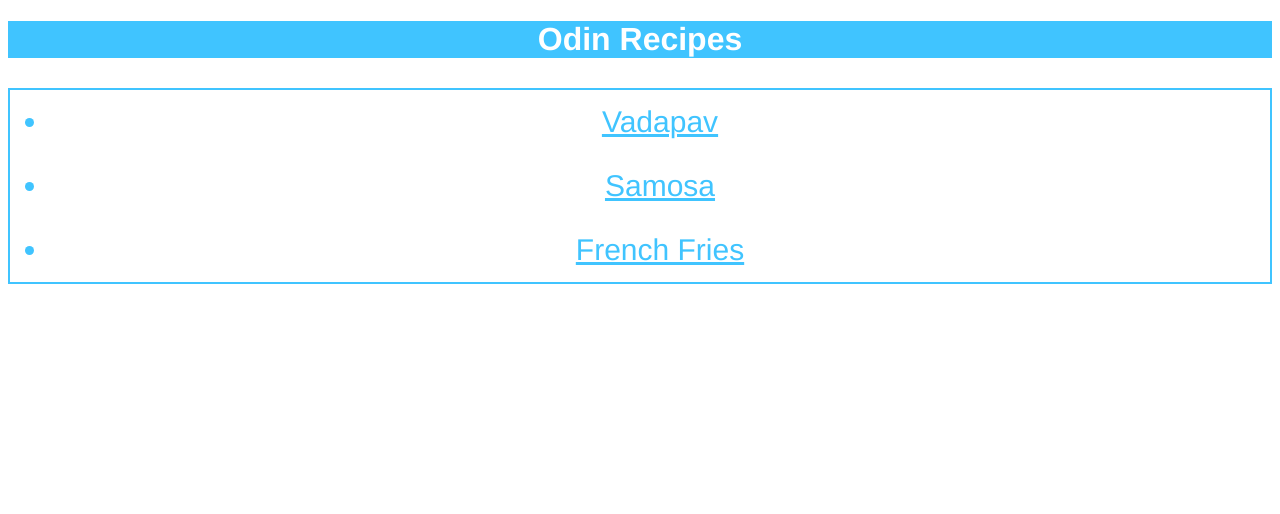
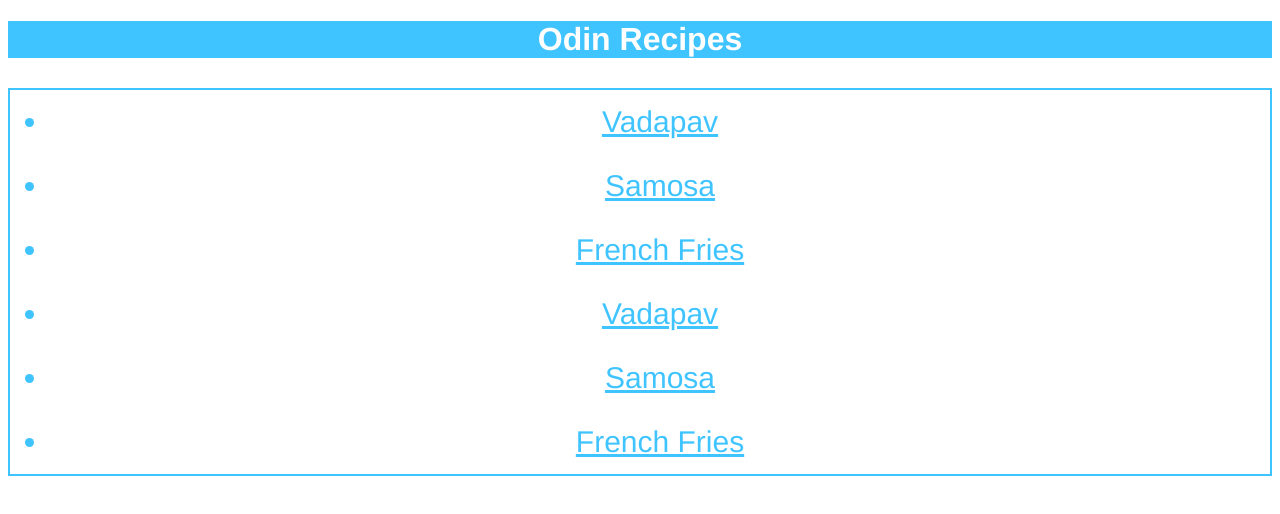
Before and after one commit to Maulik-009/odin-recipes, a plain HTML site: page index.html in a window 1280 px wide. Drawn offline with Linux system fonts and the light colour scheme.

Commit message:
(Test)Added a second list

```diff
--- a/index.html
+++ b/index.html
@@ -12,6 +12,11 @@
         <li><a href="recipes/vadpav.html">Vadapav</a></li>
         <li><a href="recipes/samosa.html">Samosa</a></li>
         <li><a href="recipes/frenchfries.html">French Fries</a></li>
+
+        <li><a href="recipes/vadpav.html">Vadapav</a></li>
+        <li><a href="recipes/samosa.html">Samosa</a></li>
+        <li><a href="recipes/frenchfries.html">French Fries</a></li>
+
     </ul>
 </body>
 </html>
```
